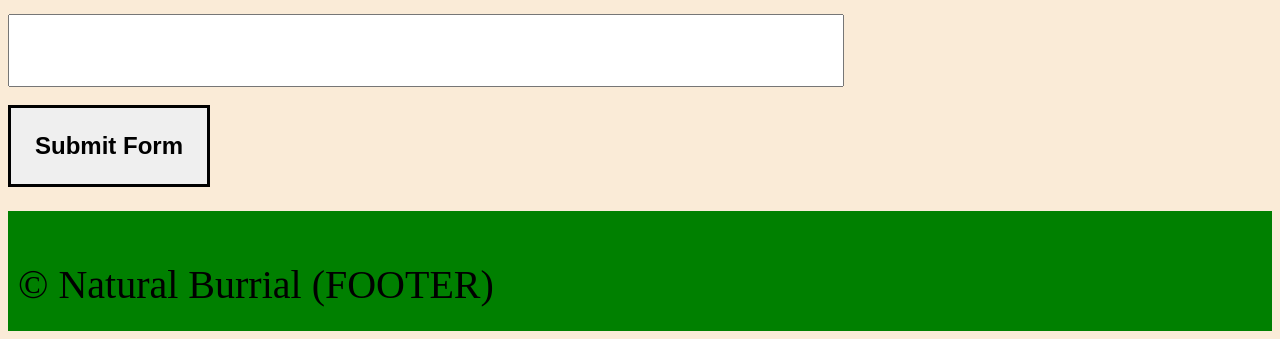
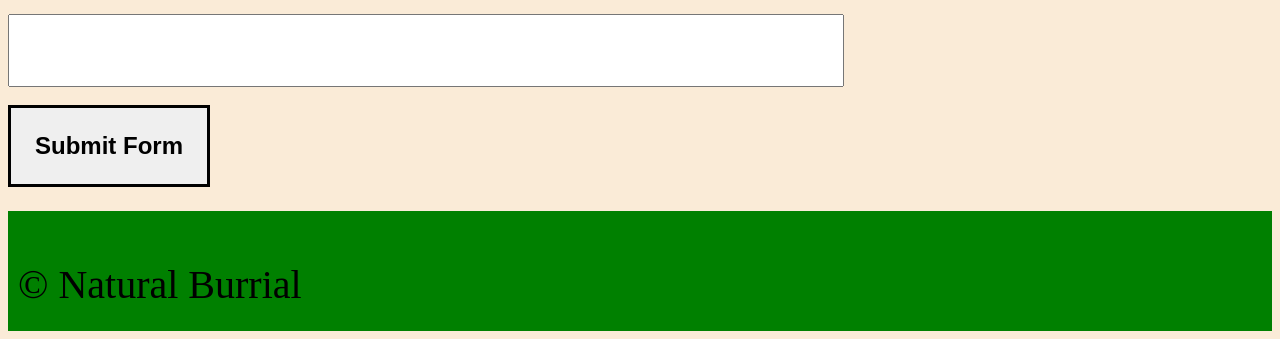
Before and after one commit to M-Arham20/Natural-Burial, a plain HTML site: page Home_Page/home.html in a window 1280 px wide. Shown: the part 2060-2399 px from the top of the page. Drawn offline with Linux system fonts and the light colour scheme.

```diff
--- a/Home_Page/home.html
+++ b/Home_Page/home.html
@@ -278,7 +278,7 @@
   <footer>
     <!--Added green color to get an idea of the height and width of footer-->
     <div class="footer">
-      <p>&copy; Natural Burrial (FOOTER)</p>
+      <p>&copy; Natural Burrial </p>
     </div>
   </footer>
 </html>
```
